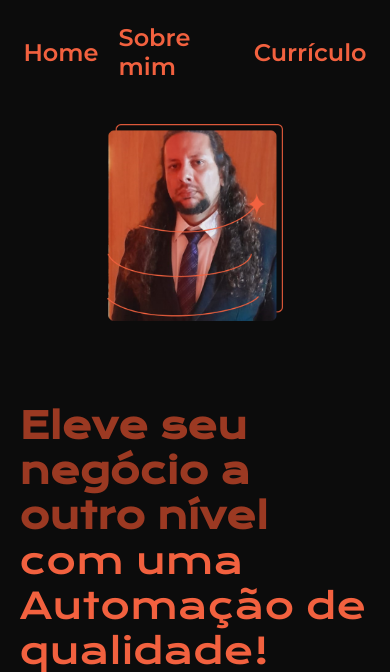
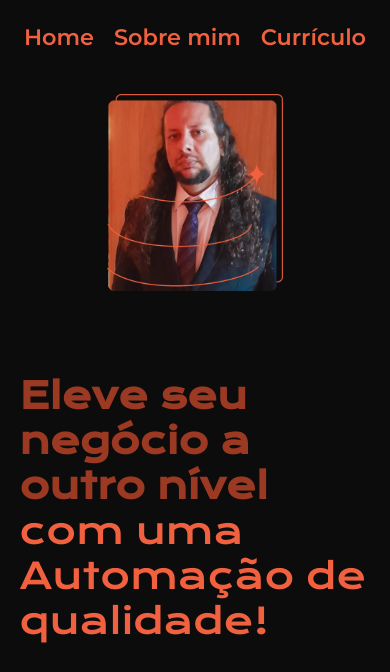
Before and after one commit to MLemme/cursos-alura, a PHP site: page / in a window 390 px wide. Shown: the top 672 px of the page. Run offline with PHP 8.4, Linux system fonts and the light colour scheme.

Commit message:
Conclusão do curso HTML e CSS_ trabalhando com responsividade e publicação de projetos

```diff
--- a/portifolio/css/style.css
+++ b/portifolio/css/style.css
@@ -108,7 +108,7 @@ body{
     font-weight: 100;
 }
 .foto{
-    /*align-self: flex-start;*/
+    align-self: flex-start;
     width: 50%;
 }
 .rodape{
@@ -129,6 +129,9 @@ body{
         justify-content: center;
         gap: 20px;
     }
+    .cabecalho__menu__link {
+        font-size: 1.4rem; /* 16px */
+    }
     .apresentacao{
         flex-direction: column-reverse;
         padding: 5% 5%;
@@ -136,4 +139,7 @@ body{
     .apresentacao__conteudo{
         width: auto;
     }
+    .foto{
+        align-self: center;
+    }
 }
```
